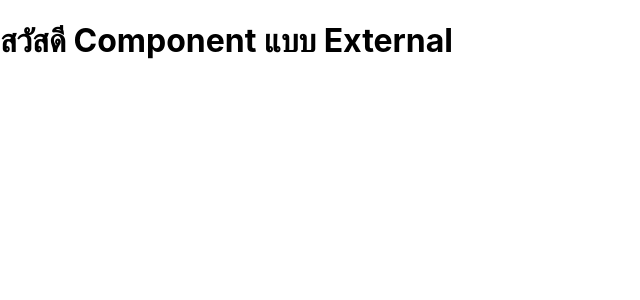
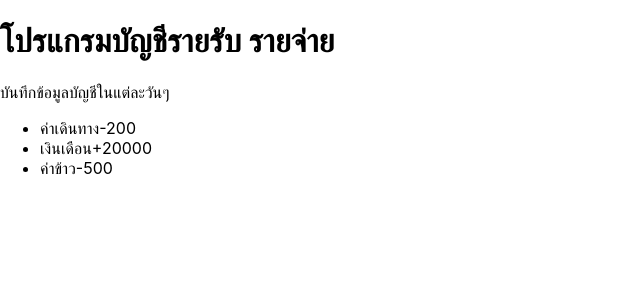
Before and after one commit to Dernorayytor/my_react_practice, a React (Create React App) app in the folder react-basic/: page / in a window 1280 px wide. Shown: the top 300 px of the page, without its empty margins (0-640 px from the left). Built offline with nearby package versions, Linux system fonts and the light colour scheme.

Commit message:
React JSX (การเขียนโดยใช้ <div> section/article fragment หรือ <> ครอบ)

```diff
--- a/react-basic/src/App.js
+++ b/react-basic/src/App.js
@@ -1,24 +1,35 @@
 import logo from './logo.svg';
 import './App.css';
-
+import React from 'react';
 function App() {
   return (
-    <div className="App">
-      <header className="App-header">
-        <img src={logo} className="App-logo" alt="logo" />
-        <p>
-          Edit <code>src/App.js</code> and save to reload.
-        </p>
-        <a
-          className="App-link"
-          href="https://reactjs.org"
-          target="_blank"
-          rel="noopener noreferrer"
-        >
-          Learn React
-        </a>
-      </header>
-    </div>
+    <div>
+      <h1>โปรแกรมบัญชีรายรับ รายจ่าย</h1>
+      <p>บันทึกข้อมูลบัญชีในแต่ละวันๆ</p>
+      <ul>
+          <li>ค่าเดินทาง<spa>-200</spa></li>
+          <li>เงินเดือน<spa>+20000</spa></li>
+          <li>ค่าข้าว<spa>-500</spa></li>
+      </ul>
+    </div> //ถ้าไม่มี div หรือ root elementที่มาครอบ ส่วน html ที่แทรกใน retune จะเออเร่อ จะใช้ section/article ก็ได้หรือตัวไหนก็ได้ได้หมด <> ก็ได้
+
+    // <div className="App">
+    //   <header className="App-header">
+    //     <img src={logo} className="App-logo" alt="logo" />
+    //     <p>
+    //       Edit <code>src/App.js</code> and save to reload.
+    //     </p>
+    //     <a
+    //       className="App-link"
+    //       href="https://reactjs.org"
+    //       target="_blank"
+    //       rel="noopener noreferrer"
+    //     >
+    //       Learn React
+    //     </a>
+    //   </header>
+    // </div>
+
   );
 }
 
--- a/react-basic/src/index.js
+++ b/react-basic/src/index.js
@@ -3,6 +3,7 @@ import ReactDOM from 'react-dom/client';
 import './index.css';
 import reportWebVitals from './reportWebVitals';
 import HelloComponent from './component/HelloComponent';
+import App from './App';
 //สร้าง HelloComponent ใช้ HelloComponent
 // function HelloComponent() {
 //   return <h1>สวัสดี Component</h1>
@@ -43,5 +44,5 @@ import HelloComponent from './component/HelloComponent';
 
 //การเรียกใช้ Component แบบใหม่ไม่มีในคลิป
 const root = ReactDOM.createRoot(document.getElementById("root"));
-root.render(<HelloComponent/>);
+root.render(<App/>);
 reportWebVitals();
```
Also changed, not shown: react-basic/การใช้งานReactเบื้องต้น/React JSX.txt (added).
